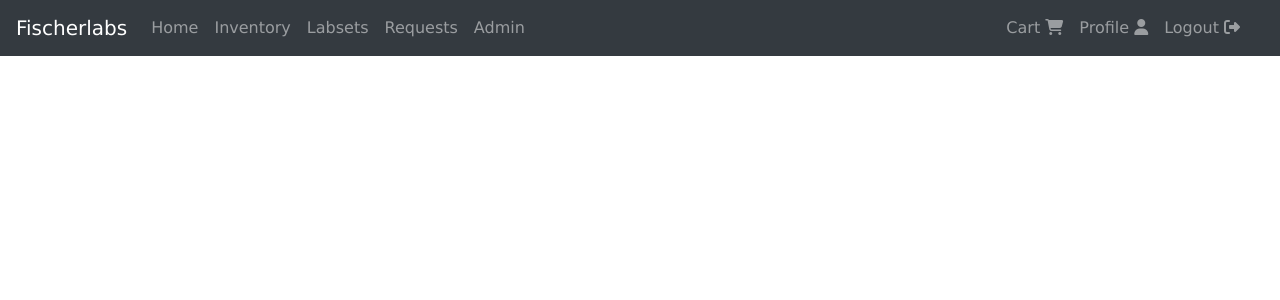
After one commit to dvdg6566/fischerlabs, a Flask app: template templates/navbar.html in a window 1280 px wide. The commit adds this page. Shown: the top 300 px of the page. Run offline with Flask 2, Linux system fonts and the light colour scheme; the template is opened without the code that fills it, so the values that code supplies are empty; some libraries are stand-ins or nearby versions.

Commit message:
edit navbar, fix link to css for compound view admin

```diff
--- a/templates/compound view admin.html
+++ b/templates/compound view admin.html
@@ -16,7 +16,7 @@
 		<script type="text/javascript" src="https://cdnjs.cloudflare.com/ajax/libs/codemirror/5.52.2/mode/clike/clike.min.js"></script>
 		<link rel="stylesheet" href="https://cdnjs.cloudflare.com/ajax/libs/codemirror/5.52.2/theme/monokai.min.css">
 		<script src="https://unpkg.com/sweetalert/dist/sweetalert.min.js"></script>
-		<link rel="stylesheet" type="text/css" href="../css/compound view admin.css">
+		<link rel="stylesheet" type="text/css" href="../static/css/compound view admin.css">
 		<script src="https://kit.fontawesome.com/4f180a7760.js" crossorigin="anonymous"></script>
 </head>
 	<body>
--- /dev/null
+++ b/templates/navbar.html
@@ -0,0 +1,58 @@
+<!DOCTYPE html>
+<html>
+<head>
+		<title>navbar</title>
+		<link rel="stylesheet" href="{{ url_for('static', filename='css/main.css') }}">
+
+		<meta charset="utf-8">
+		<meta name="viewport" content="width=device-width, initial-scale=1">
+		<link rel="stylesheet" href="https://maxcdn.bootstrapcdn.com/bootstrap/4.5.0/css/bootstrap.min.css">
+		<script src="https://ajax.googleapis.com/ajax/libs/jquery/3.5.1/jquery.min.js"></script>
+		<script src="https://cdnjs.cloudflare.com/ajax/libs/popper.js/1.16.0/umd/popper.min.js"></script>
+		<script src="https://maxcdn.bootstrapcdn.com/bootstrap/4.5.0/js/bootstrap.min.js"></script>
+		<link rel="shortcut icon" href="{{ url_for('static', filename='favicon.ico') }}">
+		<link rel="stylesheet" href="https://cdnjs.cloudflare.com/ajax/libs/codemirror/5.52.2/codemirror.min.css"></link>
+		<script type="text/javascript" src="https://cdnjs.cloudflare.com/ajax/libs/codemirror/5.52.2/codemirror.min.js"></script>
+		<script type="text/javascript" src="https://cdnjs.cloudflare.com/ajax/libs/codemirror/5.52.2/mode/clike/clike.min.js"></script>
+		<link rel="stylesheet" href="https://cdnjs.cloudflare.com/ajax/libs/codemirror/5.52.2/theme/monokai.min.css">
+		<script src="https://unpkg.com/sweetalert/dist/sweetalert.min.js"></script>
+		<link rel="stylesheet" href="compound view admin.css">
+		<script src="https://kit.fontawesome.com/4f180a7760.js" crossorigin="anonymous"></script>
+</head>
+	<body>
+		<nav class="navbar navbar-expand-md bg-dark navbar-dark sticky top">
+			<a class="navbar-brand" href="/">Fischerlabs</a>
+
+			<!-- Links -->
+			<ul class="nav navbar-nav">
+				<li class="nav-item">
+					<a class="nav-link" href="/">Home</a>
+				</li>
+				<li class="nav-item">
+					<a class="nav-link" href="/inventory">Inventory</a>
+				</li>
+				<li class="nav-item">
+					<a class="nav-link" href="/labsets">Labsets</a>
+				</li>
+				<li>
+					<a class="nav-link" href="/requests"> Requests </a>
+				</li>
+				<li class="nav-item">
+					<a class="nav-link" href="/admin">Admin</a>
+				</li>
+			</ul>
+
+			<ul class="nav navbar-nav ml-auto mr-3">
+				<li>
+					<a class="nav-link" href="/cart"> Cart <i class="fas fa-shopping-cart" height="auto"></i></a>
+				</li>
+				<li>
+					<a class="nav-link" href="/profile"> Profile <i class="fas fa-user" height="auto"></i></a>
+				</li>
+				<li>
+					<a class="nav-link" href="/logout"> Logout <i class="fas fa-sign-out-alt" height="auto"></i></a>
+				</li>
+			</ul>
+		</nav>
+	</body>
+</html>
```
Also changed, not shown: static/css/navbar.css (added, +27 -0 lines).
